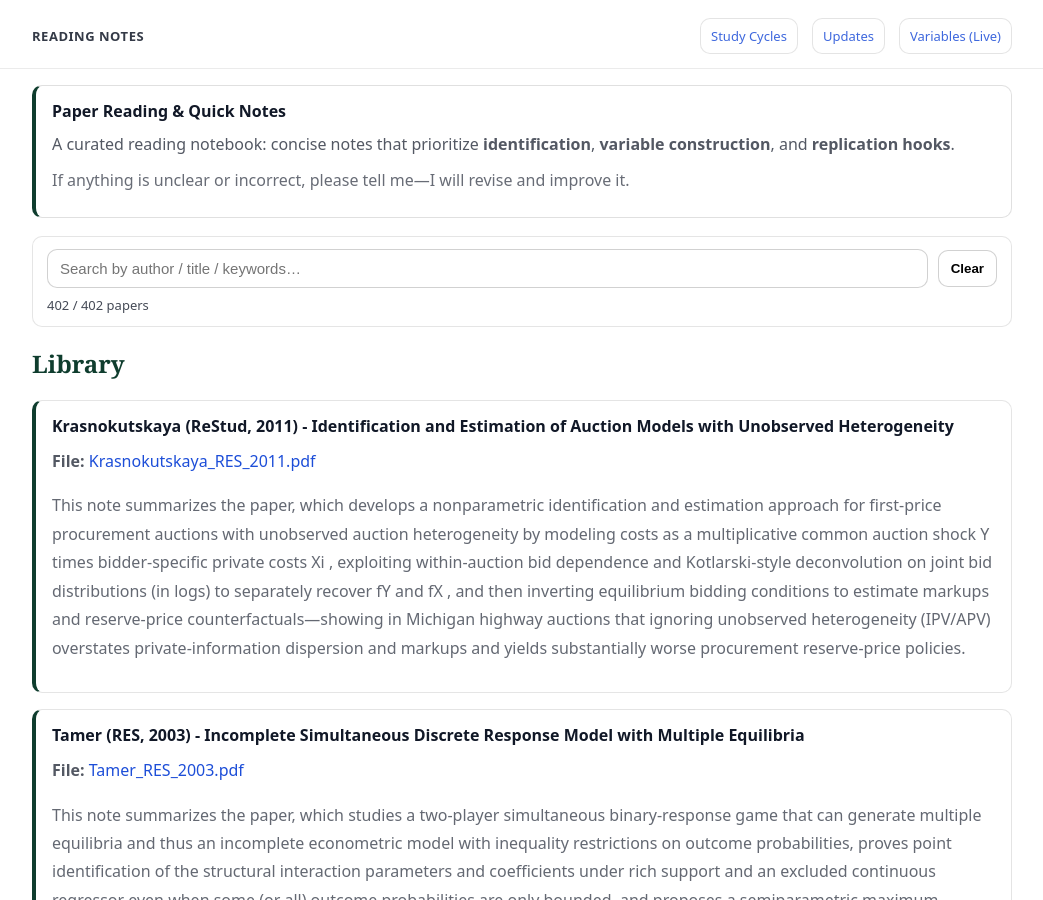
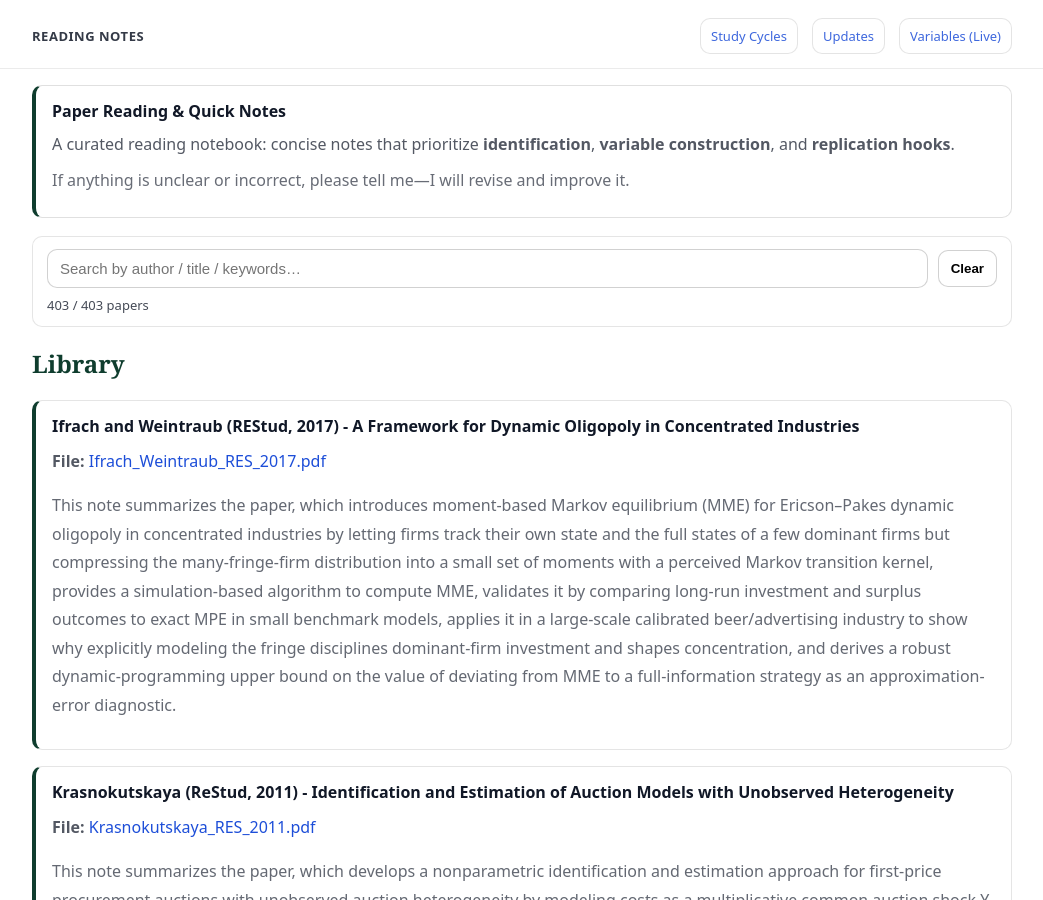
Before and after one commit to yaxinzn/study-archive, a Jekyll site: the page built from reading/index.md, in a window 1280 px wide and 900 px high. Shown: the whole window, without its empty margins (118-1161 px from the left). Built offline with Jekyll 4.4.1, drawn with Linux system fonts in a browser that asks for light colours.

Commit message:
Reading: add/update Ifrach_Weintraub_RES_2017.pdf

```diff
--- a/_data/reading.yml
+++ b/_data/reading.yml
@@ -1,3 +1,7 @@
+- title: "Ifrach and Weintraub (REStud, 2017) - A Framework for Dynamic Oligopoly in Concentrated Industries"
+  file: "Ifrach_Weintraub_RES_2017.pdf"
+  desc: "This note summarizes the paper, which introduces moment-based Markov equilibrium (MME) for Ericson–Pakes dynamic oligopoly in concentrated industries by letting firms track their own state and the full states of a few dominant firms but compressing the many-fringe-firm distribution into a small set of moments with a perceived Markov transition kernel, provides a simulation-based algorithm to compute MME, validates it by comparing long-run investment and surplus outcomes to exact MPE in small benchmark models, applies it in a large-scale calibrated beer/advertising industry to show why explicitly modeling the fringe disciplines dominant-firm investment and shapes concentration, and derives a robust dynamic-programming upper bound on the value of deviating from MME to a full-information strategy as an approximation-error diagnostic."
+
 - title: "Krasnokutskaya (ReStud, 2011) - Identification and Estimation of Auction Models with Unobserved Heterogeneity"
   file: "Krasnokutskaya_RES_2011.pdf"
   desc: "This note summarizes the paper, which develops a nonparametric identification and estimation approach for first-price procurement auctions with unobserved auction heterogeneity by modeling costs as a multiplicative common auction shock Y times bidder-specific private costs Xi , exploiting within-auction bid dependence and Kotlarski-style deconvolution on joint bid distributions (in logs) to separately recover fY and fX , and then inverting equilibrium bidding conditions to estimate markups and reserve-price counterfactuals—showing in Michigan highway auctions that ignoring unobserved heterogeneity (IPV/APV) overstates private-information dispersion and markups and yields substantially worse procurement reserve-price policies."
```
Also changed, not shown: 1 other file.
